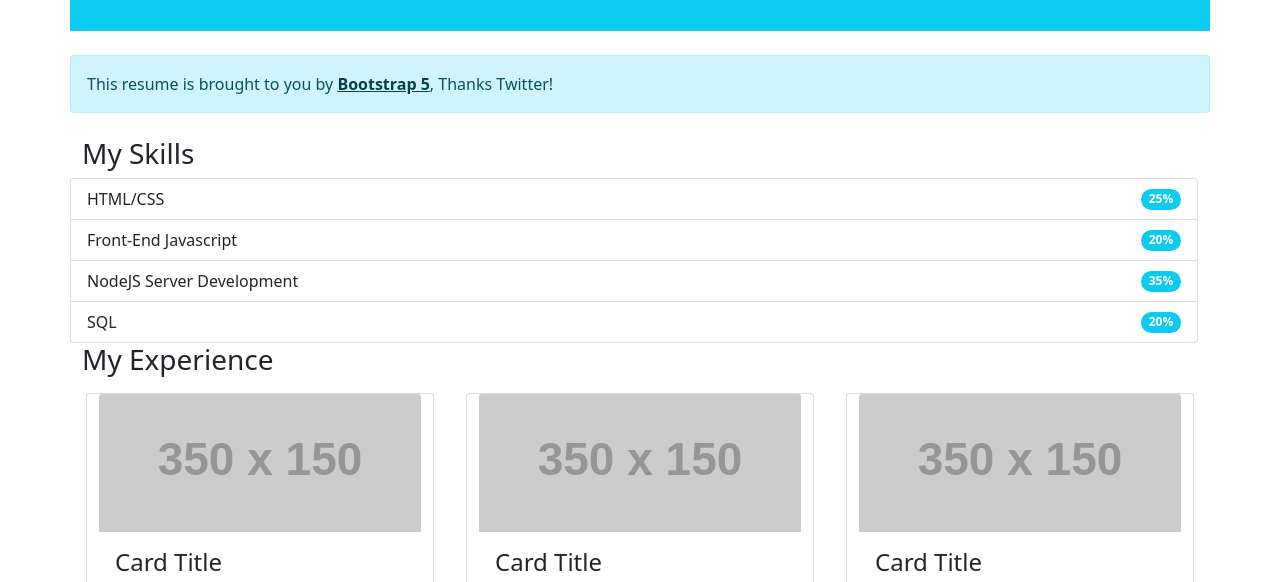
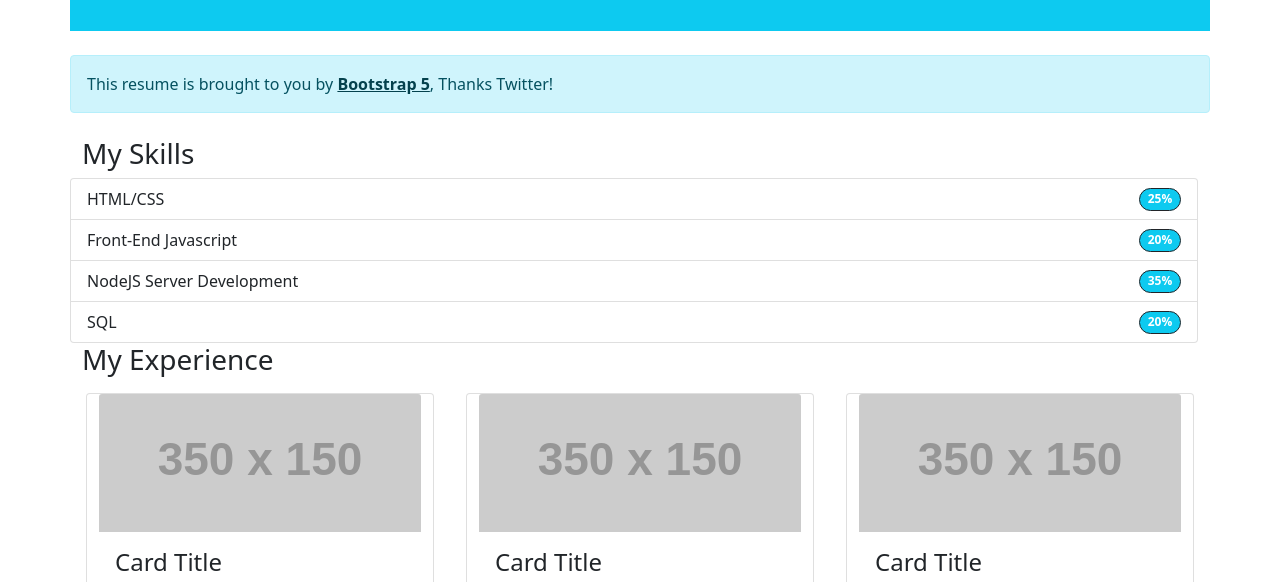
Before and after one commit to ethanjd23/Responsive-Resume, a plain HTML site: page index.html in a window 1280 px wide. Shown: the part 206-788 px from the top of the page. Drawn offline with nearby package versions, Linux system fonts and the light colour scheme; placeholder pictures from the web are drawn by us.

Commit message:
added border on pills

```diff
--- a/index.html
+++ b/index.html
@@ -25,16 +25,16 @@
         <h3>My Skills</h3>
         <ul class="list-group">
             <li class="list-group-item d-flex justify-content-between align-items-center">HTML/CSS
-                <span class="badge bg-info rounded-pill">25%</span>
+                <span class="badge bg-info rounded-pill border border-dark">25%</span>
             </li>
             <li class="list-group-item d-flex justify-content-between align-items-center">Front-End Javascript
-                <span class="badge bg-info rounded-pill">20%</span>
+                <span class="badge bg-info rounded-pill border border-dark">20%</span>
             </li>
             <li class="list-group-item d-flex justify-content-between align-items-center">NodeJS Server Development
-                <span class="badge bg-info rounded-pill">35%</span>
+                <span class="badge bg-info rounded-pill border border-dark">35%</span>
             </li>
             <li class="list-group-item d-flex justify-content-between align-items-center">SQL
-                <span class="badge bg-info rounded-pill">20%</span>
+                <span class="badge bg-info rounded-pill border border-dark">20%</span>
             </li>
         </ul>
     </div>
```
